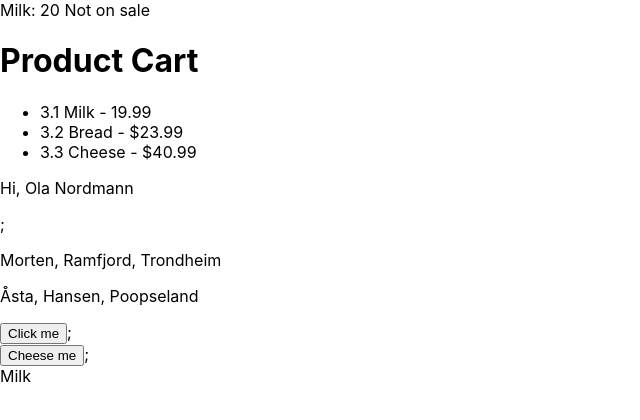
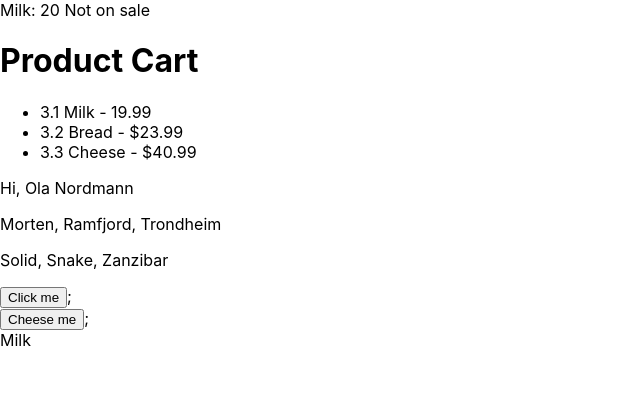
Before and after one commit to Ramsnes/fed-frameworks, a React (Create React App) app: page / in a window 1280 px wide. Shown: the top 420 px of the page, without its empty margins (0-640 px from the left). Built offline with nearby package versions, Linux system fonts and the light colour scheme.

Commit message:
repeated all except 05

```diff
--- a/src/App.js
+++ b/src/App.js
@@ -1,7 +1,7 @@
 import React from "react";
 import JSXComponent from "./lesson-tasks-frameworks/Module-1/01-JSX/App";
 import ComponentsComponent from "./lesson-tasks-frameworks/Module-1/02-components/App";
-import PropsComponent from "./lesson-tasks-frameworks/Module-1/03-props/App";
+import PropsComponent from "./lesson-tasks-frameworks/Module-1/03-props/Props.js";
 import EventsComponent from "./lesson-tasks-frameworks/Module-1/04-events/App";
 import StateComponent from "./lesson-tasks-frameworks/Module-1//05-state/App";
 
--- a/src/lesson-tasks-frameworks/Module-1/02-components/App.js
+++ b/src/lesson-tasks-frameworks/Module-1/02-components/App.js
@@ -9,18 +9,14 @@ import React from "react";
 
 // Component with JSX code-block
 function Greeting() {
-  return (
-    <div>
-      <p>Hi, Ola Nordmann</p>
-    </div>
-  );
+  return <p>Hi, Ola Nordmann</p>;
 }
 
 // Let's render the JSX code-block
 function App() {
   return (
-    <div>
-      <Greeting />;
+    <div className="greetDiv">
+      <Greeting />
     </div>
   );
 }
--- a/src/lesson-tasks-frameworks/Module-1/03-props/App.js
+++ b/src/lesson-tasks-frameworks/Module-1/03-props/Props.js
@@ -7,12 +7,12 @@ Display this component to the screen using random values you’d like to use.
 
 Reuse this component again, but use different values this time.
  */
+
 import React from "react";
 
 // Component
 function Person(props) {
   console.log(props);
-
   return (
     <p>
       {props.firstName}, {props.lastName}, {props.city}
@@ -26,13 +26,13 @@ function Person(props) {
 //   return (
 //     <p>
 //       {firstName}, {lastName}, {city}
-//     </p> )
+//     </p> )}
 
 function App() {
   return (
     <div>
       <Person firstName="Morten" lastName="Ramfjord" city="Trondheim" />
-      <Person firstName="Åsta" lastName="Hansen" city="Poopseland" />
+      <Person firstName="Solid" lastName="Snake" city="Zanzibar" />
     </div>
   );
 }
--- a/src/lesson-tasks-frameworks/Module-1/04-events/App.js
+++ b/src/lesson-tasks-frameworks/Module-1/04-events/App.js
@@ -10,14 +10,14 @@ Attach this function to your button element, making sure that clicking the butto
 
 import React from "react";
 
-function handleBtnClick() {
+function message() {
   console.log("Button clicked!");
 }
 
 function App() {
   return (
     <div>
-      <button onClick={handleBtnClick}>Click me</button>;
+      <button onClick={message}>Click me</button>;
     </div>
   );
 }
@@ -25,8 +25,8 @@ function App() {
 export default App;
 
 /* W/ argument and arrow function
-function handleBtnClick(argument) {
+function message(argument) {
   console.log("Button clicked!", argument);
 }
 
-<button onClick={() => handleBtnClick(10)}>Click</button>; */
+<button onClick={() => message(10)}>Click</button>; */
--- a/src/lesson-tasks-frameworks/Module-1/05-state/App.js
+++ b/src/lesson-tasks-frameworks/Module-1/05-state/App.js
@@ -1,28 +1,31 @@
 /*  Level 1 process
  Create a Product component that is empty except for an empty div, e.g. <div></div>.
+NOTE: function Product
 
  Call this component in <App>.
- NOTE: <Product />
+NOTE: <Product />
 
  Create a state called productTitle and pass it into your Product component. Give this state the initial value of “Milk”.
-
 NOTE: Make a variable inside App(), set name as "productTitle", and "get" before as mentioned in lesson. Then set the default value as "Milk", as instructed
 
  Create a button element with a function called onButtonClick. This function must change the productTitle state to “Cheese”. Tip: Use the setter returned useState, which should have been called setProductTitle.
+NOTE: function onButtonClick(setProductTitle)
 
  Your Product component should now display “Cheese” when the button is clicked.
  */
 import { useState } from "react";
 
 // Component
-function Product({ title }) {
-  return <div>{title}</div>;
+function Product(props) {
+  return <div>{props.title}</div>;
 }
 
+// Button event
 function onButtonClick(setProductTitle) {
   setProductTitle("Cheese");
 }
 
+// Render
 function App() {
   const [productTitle, setProductTitle] = useState("Milk");
   return (
```
